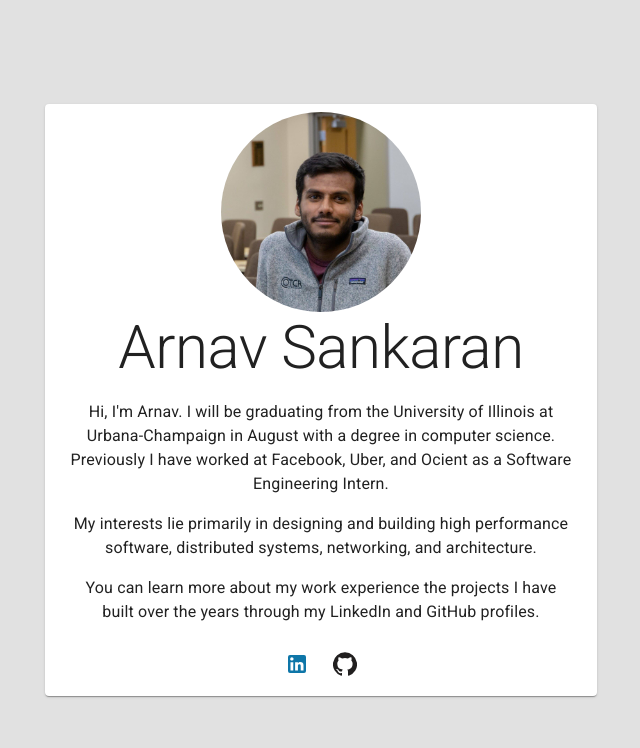
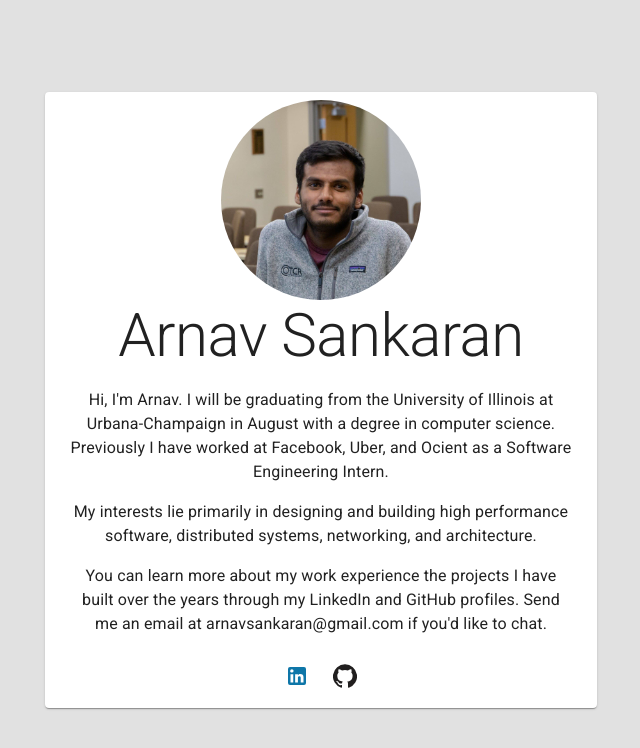
Before and after one commit to ASankaran/ASankaran.github.io, a React (Create React App) app: page / in a window 1280 px wide. Shown: the top 748 px of the page, without its empty margins (319-959 px from the left). Built offline with nearby package versions, Linux system fonts and the light colour scheme.

Commit message:
Update App.js

```diff
--- a/src/App.js
+++ b/src/App.js
@@ -45,6 +45,7 @@ function App() {
               <Container>
                 <Typography variant="body1" align="center">
                   You can learn more about my work experience the projects I have built over the years through my LinkedIn and GitHub profiles.
+                  Send me an email at arnavsankaran@gmail.com if you'd like to chat.
                 </Typography>
               </Container>
             </Grid>
```
